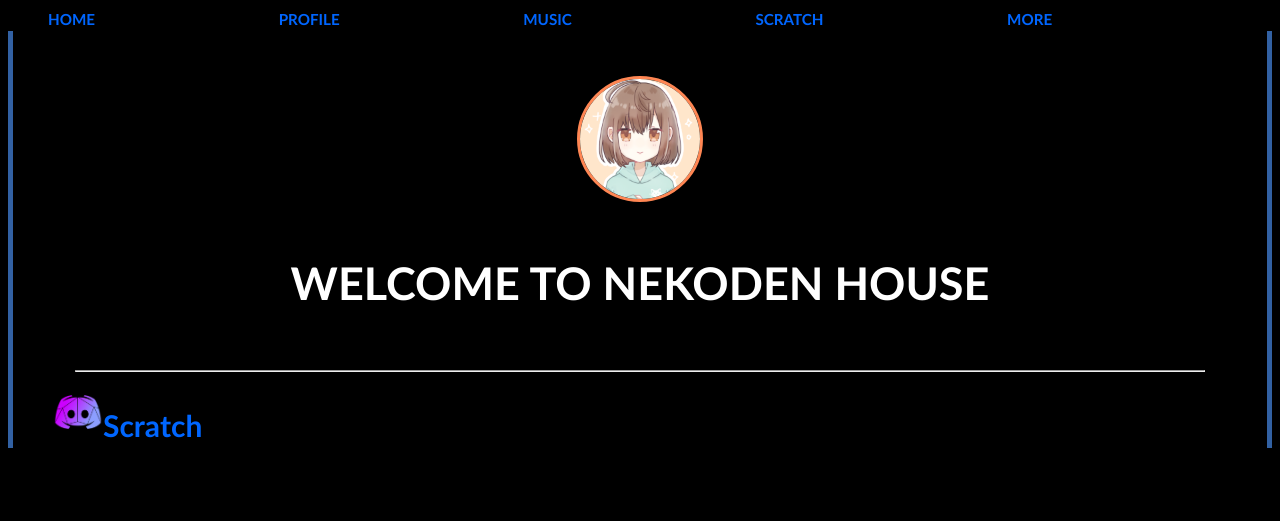
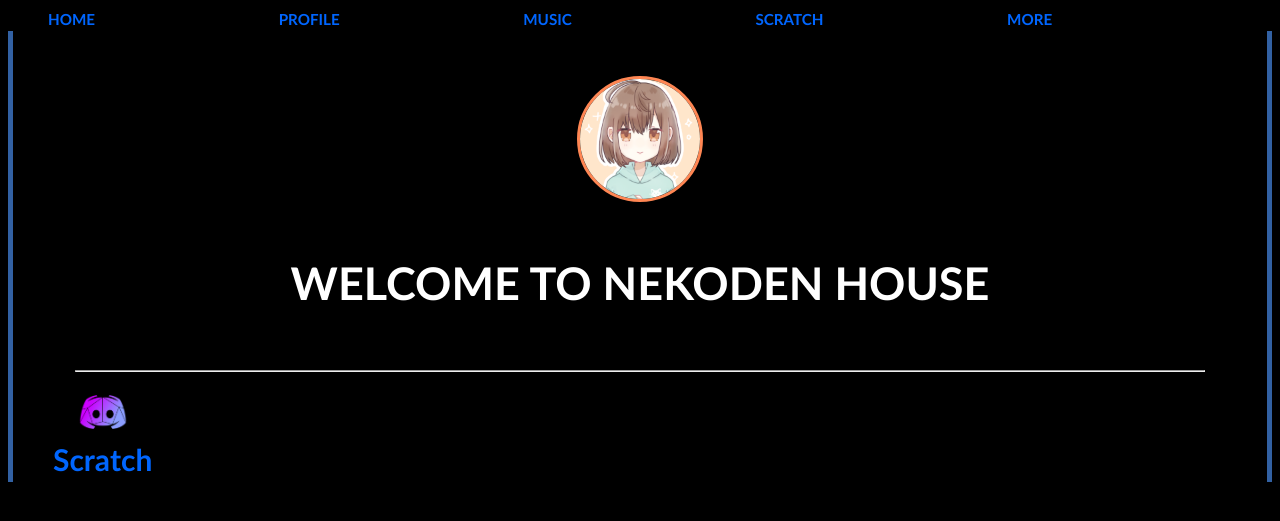
Before and after one commit to nekodendislike/nekodendislike.github.io, a Jekyll site: the page built from index.md, in a window 1280 px wide. Shown: the top 521 px of the page. Built offline with Jekyll 4.4.1, drawn with Linux system fonts in a browser that asks for light colours.

Commit message:
Update style.css

```diff
--- a/assets/css/style.css
+++ b/assets/css/style.css
@@ -122,6 +122,12 @@ footer .foot li {
   /* リストの[・]を消す */
 }
 
+footer .foot li img {
+  display: block;
+  margin-left: auto;
+  margin-right: auto;
+}
+
 /*===
 keyframe
 ===*/
```
